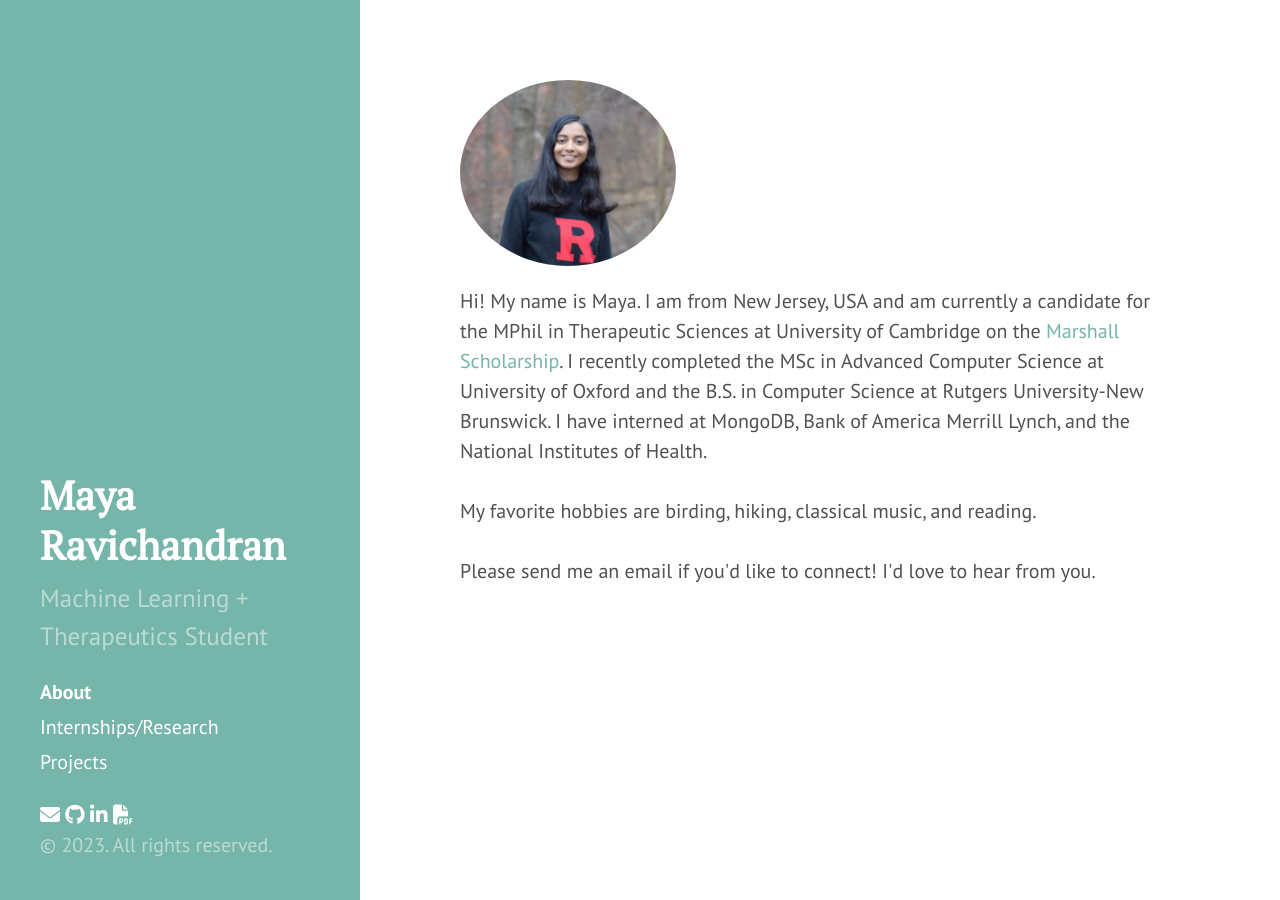
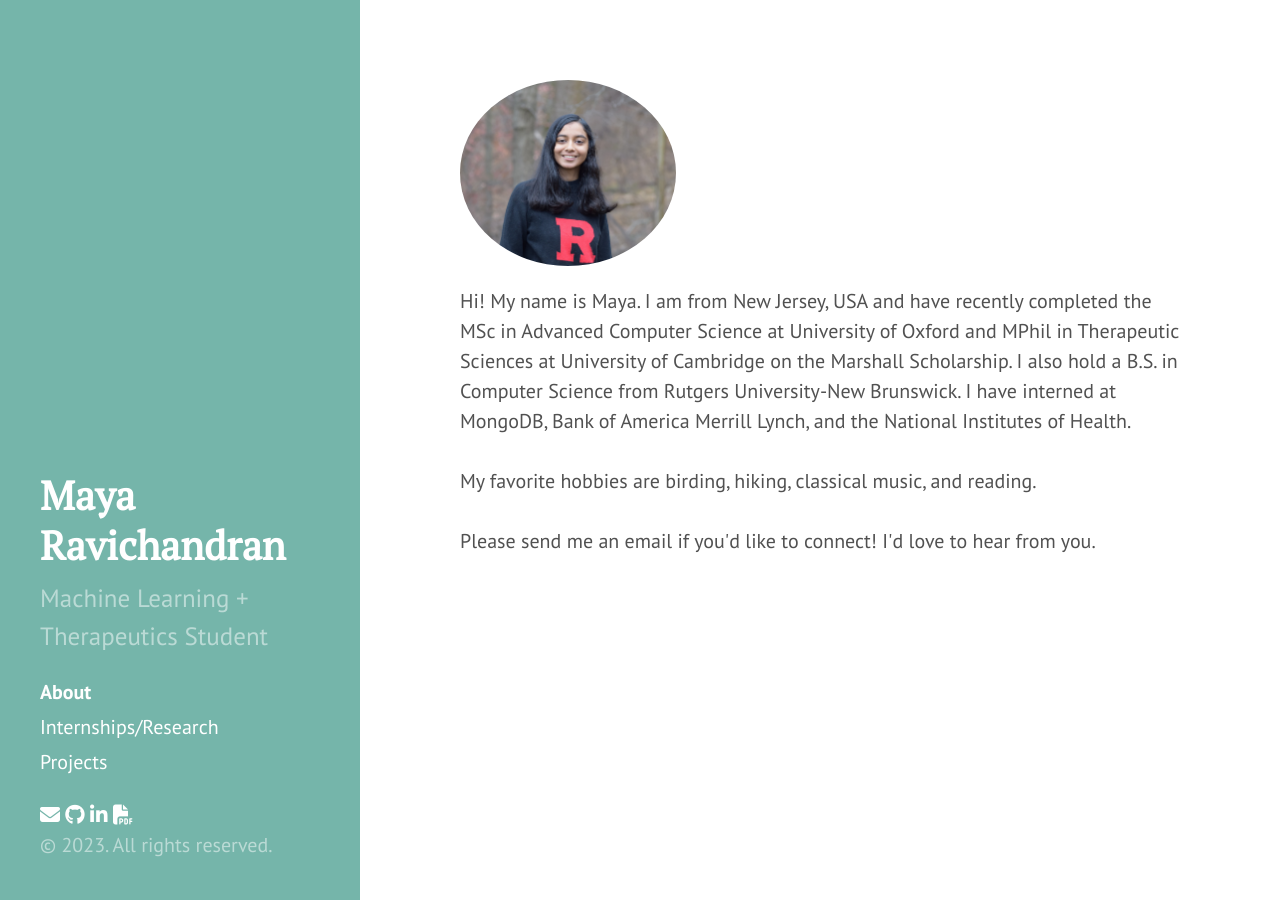
Before and after one commit to maravichandran/old-personal-website-v2, a Jekyll site: the page built from index.html, in a window 1280 px wide. Built offline with Jekyll 4.4.1, drawn with Linux system fonts in a browser that asks for light colours; nearby versions of some CDN libraries; the list of posts is cut into pages by our own code.

Commit message:
Update index.html

```diff
--- a/index.html
+++ b/index.html
@@ -4,9 +4,7 @@ title: About
 order: 1
 ---
 
-Hi! My name is Maya. I am from New Jersey, USA and am currently a candidate for the MPhil in Therapeutic Sciences at University of Cambridge on the <a href="https://www.rutgers.edu/news/rutgers-computer-science-major-becomes-universitys-second-marshall-scholar">Marshall Scholarship</a>.
-
-I recently completed the MSc in Advanced Computer Science at University of Oxford and the B.S. in Computer Science at Rutgers University-New Brunswick. I have interned at MongoDB, Bank of America Merrill Lynch, and the National Institutes of Health.
+Hi! My name is Maya. I am from New Jersey, USA and have recently completed the MSc in Advanced Computer Science at University of Oxford and MPhil in Therapeutic Sciences at University of Cambridge on the Marshall Scholarship. I also hold a B.S. in Computer Science from Rutgers University-New Brunswick. I have interned at MongoDB, Bank of America Merrill Lynch, and the National Institutes of Health.
 
 <br/><br/>
 
```
